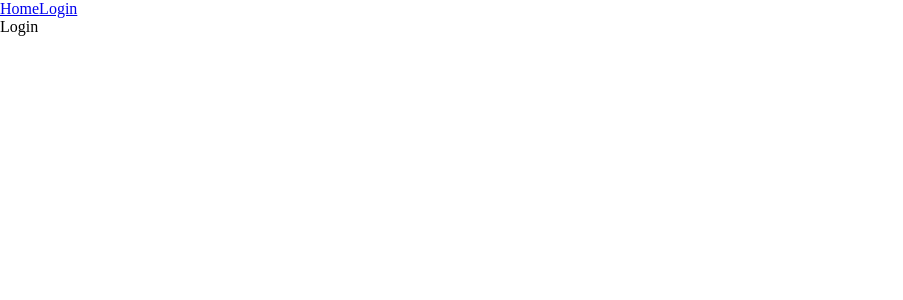
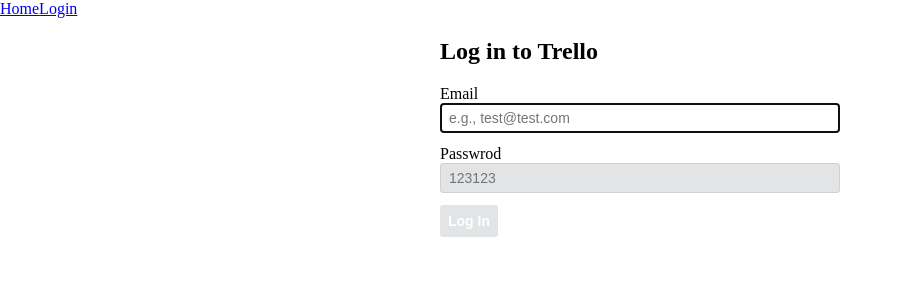
Before and after one commit to hyunto-example/lecture-vue-trello, a Vue app: page /login in a window 1280 px wide. Shown: the top 300 px of the page, without its empty margins (0-903 px from the left). Built offline with nearby package versions, Linux system fonts and the light colour scheme.

Commit message:
4. 인증 - 로그인

```diff
--- a/src/api/index.js
+++ b/src/api/index.js
@@ -4,7 +4,7 @@ import router from '../router'
 const DOMAIN = 'http://localhost:3000'
 const UNAUTHORIZED = 401
 const onUnauthorized = () => {
-    router.push('/login')
+    router.push(`/login?rPath=${encodeURIComponent(location.pathname)}`)
 }
 
 const request = (method, url, data) => {
@@ -13,11 +13,15 @@ const request = (method, url, data) => {
         url: DOMAIN + url,
         data: data
     }).then(result => result.data)
-    .catch(error => {
-        const {status} = error.response
-        if (status === UNAUTHORIZED) return onUnauthorized()
-        throw Error(error)
+    .catch(result => {
+        const {status} = result.response
+        // if (status === UNAUTHORIZED) onUnauthorized()
+        throw result.response
     })
+}
+
+export const setAuthInHeader = token => {
+    axios.defaults.headers.common['Authorization'] = token ? `Bearer ${token}` : null;
 }
 
 export const board = {
@@ -25,3 +29,9 @@ export const board = {
         return request('get', '/boards')
     }
 }
+
+export const auth = {
+    login(email, password) {
+        return request('post', '/login', {email, password})
+    }
+}
--- a/src/components/Login.vue
+++ b/src/components/Login.vue
@@ -1,13 +1,66 @@
 <template>
-  <div>Login</div>
+  <div class="login">
+    <h2>Log in to Trello</h2>
+    <form @submit.prevent="onSubmit">
+      <div>
+        <label for="email">Email</label>
+        <input class="form-control" type="text" name="email"
+          v-model="email" autofocus placeholder="e.g., test@test.com" />
+      </div>
+      <div>
+        <label for="password">Passwrod</label>
+        <input class="form-control" type="password"
+          v-model="password" placeholder="123123" />
+      </div>
+      <button  class="btn" :class="{'btn-success': !invalidForm}" type="submit"
+        :disabled="invalidForm">Log In</button>
+    </form>
+    <p class="error" v-if="error">{{error}}</p>
+  </div>
 </template>
 
 <script>
+import {auth, setAuthInHeader} from '../api'
+
 export default {
-
+  data() {
+    return {
+      email: '',
+      password: '',
+      error: '',
+      rPath: '',
+    }
+  },
+  computed: {
+    invalidForm() {
+      return !this.email || !this.password
+    }
+  },
+  created() {
+    this.rPath = this.$route.query.rPath || '/'
+  },
+  methods: {
+    onSubmit() {
+      auth.login(this.email, this.password)
+        .then(data => {
+          localStorage.setItem('token', data.accessToken)
+          setAuthInHeader(data.accessToken)
+          this.$router.push(this.rPath)
+        })
+        .catch(err => {
+          this.error = err.data.error
+        })
+    }
+  }
 }
 </script>
 
 <style>
-
+.login {
+  width: 400px;
+  margin: 0 auto;
+}
+.error {
+  color: #f00;
+}
 </style>
```
